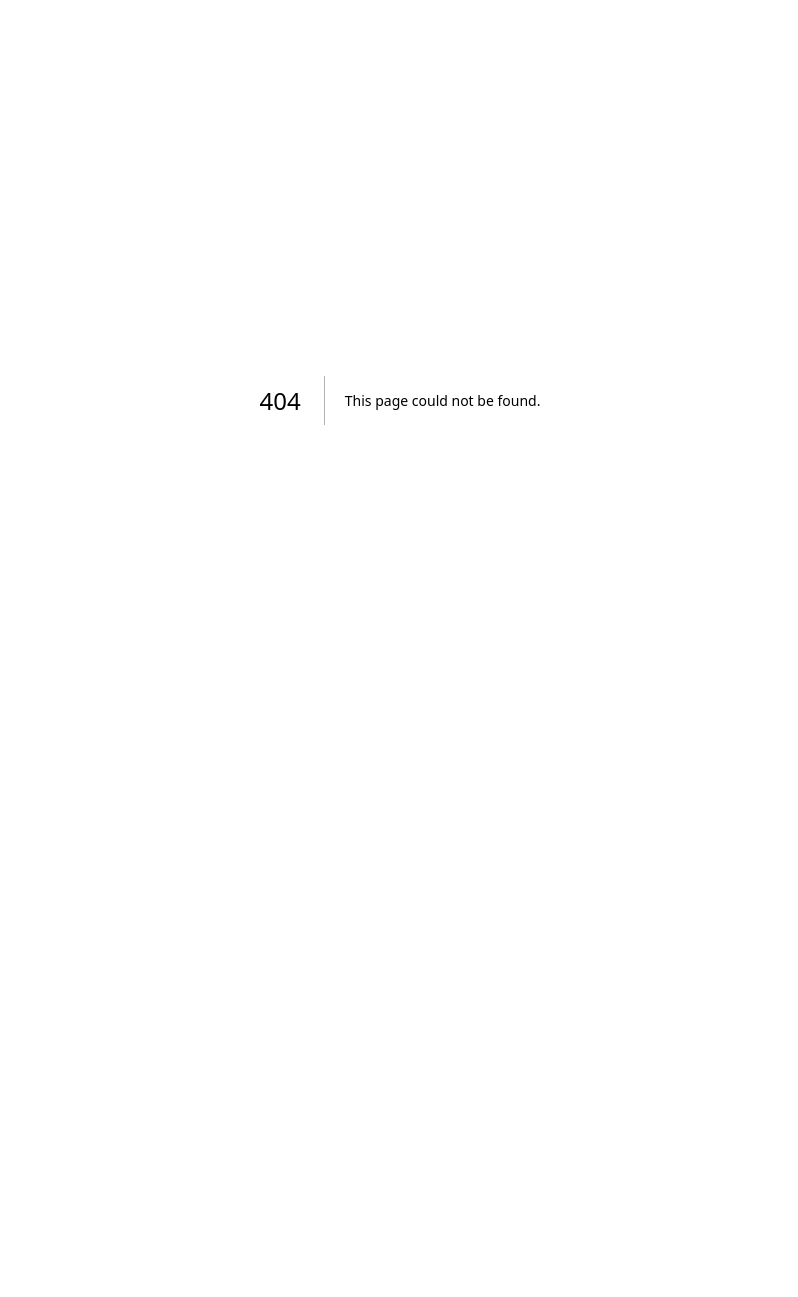
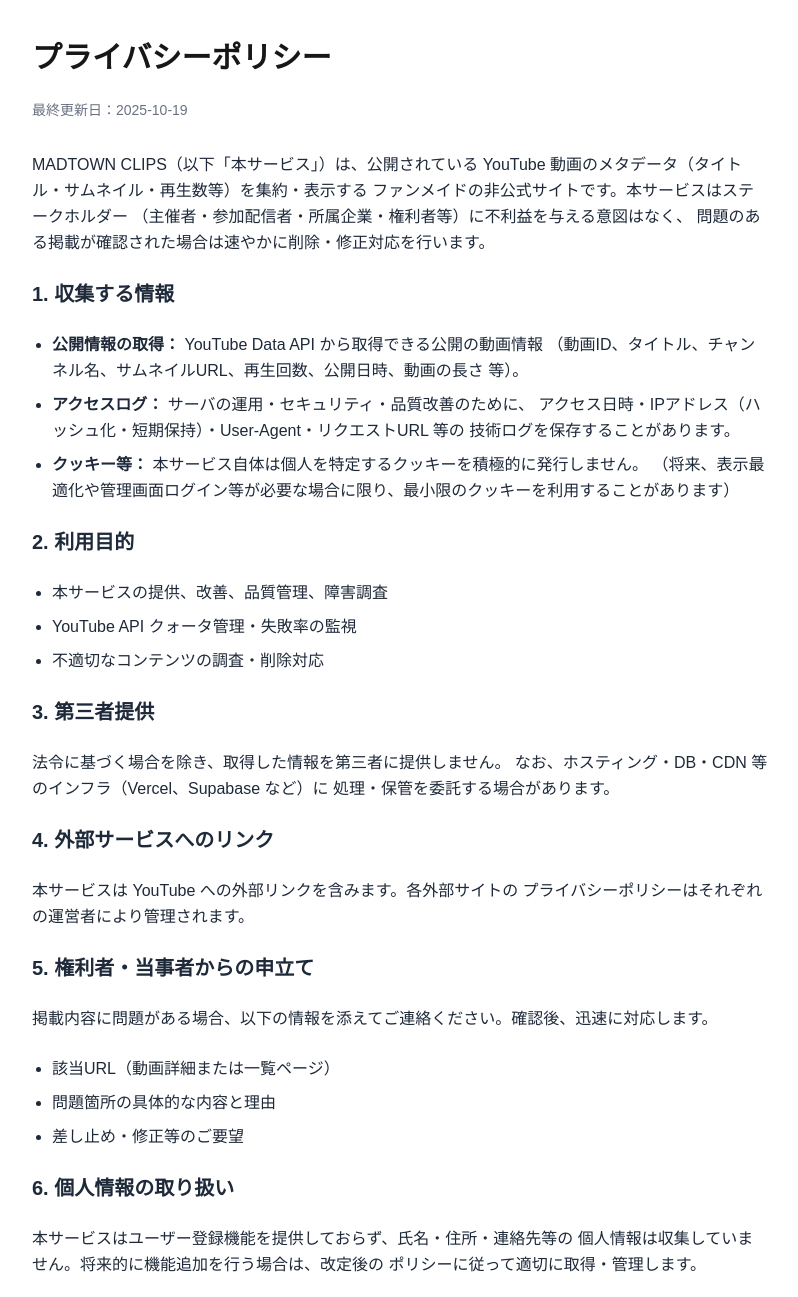
Before and after one commit to okikurumi06/MADTOWN-CLIPS, a Next.js app: page /privacy in a window 1280 px wide. Before the commit this address had no page. Shown: the top 1297 px of the page, without its empty margins (240-1038 px from the left). Before the commit the page ends 800 px from the top, so only its background shows below. Built offline with nearby package versions, Linux system fonts and the light colour scheme.

Commit message:
サイト調整 2047

```diff
--- /dev/null
+++ b/public/google78bfda628ad24554.html
@@ -0,0 +1 @@
+google-site-verification: google78bfda628ad24554.html
--- /dev/null
+++ b/src/app/privacy/page.tsx
@@ -0,0 +1,99 @@
+// src/app/privacy/page.tsx
+export const metadata = {
+  title: "プライバシーポリシー | MADTOWN CLIPS",
+  description:
+    "MADTOWN CLIPS のプライバシーポリシーです。収集する情報、利用目的、第三者提供、問い合わせ先について記載します。",
+};
+
+export default function PrivacyPage() {
+  return (
+    <main className="max-w-3xl mx-auto px-4 py-10">
+      <h1 className="text-2xl sm:text-3xl font-bold mb-6">プライバシーポリシー</h1>
+
+      <p className="text-sm text-gray-500 mb-8">
+        最終更新日：2025-10-19
+      </p>
+
+      <section className="space-y-6 text-gray-800 leading-relaxed">
+        <p>
+          MADTOWN CLIPS（以下「本サービス」）は、公開されている YouTube
+          動画のメタデータ（タイトル・サムネイル・再生数等）を集約・表示する
+          ファンメイドの非公式サイトです。本サービスはステークホルダー
+          （主催者・参加配信者・所属企業・権利者等）に不利益を与える意図はなく、
+          問題のある掲載が確認された場合は速やかに削除・修正対応を行います。
+        </p>
+
+        <h2 className="text-xl font-semibold">1. 収集する情報</h2>
+        <ul className="list-disc pl-5 space-y-2">
+          <li>
+            <b>公開情報の取得：</b> YouTube Data API から取得できる公開の動画情報
+            （動画ID、タイトル、チャンネル名、サムネイルURL、再生回数、公開日時、動画の長さ 等）。
+          </li>
+          <li>
+            <b>アクセスログ：</b> サーバの運用・セキュリティ・品質改善のために、
+            アクセス日時・IPアドレス（ハッシュ化・短期保持）・User-Agent・リクエストURL 等の
+            技術ログを保存することがあります。
+          </li>
+          <li>
+            <b>クッキー等：</b> 本サービス自体は個人を特定するクッキーを積極的に発行しません。
+            （将来、表示最適化や管理画面ログイン等が必要な場合に限り、最小限のクッキーを利用することがあります）
+          </li>
+        </ul>
+
+        <h2 className="text-xl font-semibold">2. 利用目的</h2>
+        <ul className="list-disc pl-5 space-y-2">
+          <li>本サービスの提供、改善、品質管理、障害調査</li>
+          <li>YouTube API クォータ管理・失敗率の監視</li>
+          <li>不適切なコンテンツの調査・削除対応</li>
+        </ul>
+
+        <h2 className="text-xl font-semibold">3. 第三者提供</h2>
+        <p>
+          法令に基づく場合を除き、取得した情報を第三者に提供しません。
+          なお、ホスティング・DB・CDN 等のインフラ（Vercel、Supabase など）に
+          処理・保管を委託する場合があります。
+        </p>
+
+        <h2 className="text-xl font-semibold">4. 外部サービスへのリンク</h2>
+        <p>
+          本サービスは YouTube への外部リンクを含みます。各外部サイトの
+          プライバシーポリシーはそれぞれの運営者により管理されます。
+        </p>
+
+        <h2 className="text-xl font-semibold">5. 権利者・当事者からの申立て</h2>
+        <p>
+          掲載内容に問題がある場合、以下の情報を添えてご連絡ください。確認後、迅速に対応します。
+        </p>
+        <ul className="list-disc pl-5 space-y-2">
+          <li>該当URL（動画詳細または一覧ページ）</li>
+          <li>問題箇所の具体的な内容と理由</li>
+          <li>差し止め・修正等のご要望</li>
+        </ul>
+
+        <h2 className="text-xl font-semibold">6. 個人情報の取り扱い</h2>
+        <p>
+          本サービスはユーザー登録機能を提供しておらず、氏名・住所・連絡先等の
+          個人情報は収集していません。将来的に機能追加を行う場合は、改定後の
+          ポリシーに従って適切に取得・管理します。
+        </p>
+
+        <h2 className="text-xl font-semibold">7. 改定</h2>
+        <p>
+          本ポリシーは必要に応じて改定されることがあります。重要な変更がある場合、
+          本ページで周知します。
+        </p>
+
+        <h2 className="text-xl font-semibold">8. お問い合わせ</h2>
+        <p>
+          本ポリシーに関するお問い合わせは、以下のメールアドレスまでご連絡ください。<br />
+          <a
+            href="mailto:okikurumi2525@gmail.com"
+            className="underline text-purple-700"
+          >
+            okikurumi2525@gmail.com
+          </a>
+        </p>
+      </section>
+    </main>
+  );
+}
--- a/src/app/ranking/RankingContent.tsx
+++ b/src/app/ranking/RankingContent.tsx
@@ -77,6 +77,7 @@ export default function RankingContent() {
     if (num >= 1 && num <= totalPages) {
       setPage(num);
       updateURL({ page: num });
+      window.scrollTo({ top: 0, behavior: "smooth" }); // 📱 ページ移動時に上部へ戻る
     }
   };
 
@@ -104,7 +105,7 @@ export default function RankingContent() {
           }}
           className="px-4 py-2 rounded-lg transition w-full sm:w-auto
                      bg-purple-600 text-white hover:bg-purple-700
-                     dark:bg-purple-500 dark:hover:bg-purple-400 dark:text-white"
+                     dark:bg-purple-500 dark:hover:bg-purple-400"
         >
           検索
         </button>
@@ -124,7 +125,7 @@ export default function RankingContent() {
               setPage(1);
               updateURL({ type: item.key, page: 1 });
             }}
-            className={`px-3 sm:px-4 py-2 rounded-lg border text-sm sm:text-base ${
+            className={`px-3 sm:px-4 py-2 rounded-lg border text-sm sm:text-base min-h-[44px] ${
               type === item.key
                 ? "bg-purple-600 text-white dark:bg-purple-500"
                 : "bg-gray-100 dark:bg-gray-700 hover:bg-gray-200 dark:hover:bg-gray-600"
@@ -150,7 +151,7 @@ export default function RankingContent() {
                 setPage(1);
                 updateURL({ period: p.key, page: 1 });
               }}
-              className={`px-3 sm:px-4 py-2 rounded-lg border text-sm sm:text-base ${
+              className={`px-3 sm:px-4 py-2 rounded-lg border text-sm sm:text-base min-h-[44px] ${
                 period === p.key
                   ? "bg-purple-600 text-white dark:bg-purple-500"
                   : "bg-gray-100 dark:bg-gray-700 hover:bg-gray-200 dark:hover:bg-gray-600"
@@ -175,7 +176,7 @@ export default function RankingContent() {
               setPage(1);
               updateURL({ order: o.key, page: 1 });
             }}
-            className={`px-3 sm:px-4 py-2 rounded-lg border text-sm sm:text-base ${
+            className={`px-3 sm:px-4 py-2 rounded-lg border text-sm sm:text-base min-h-[44px] ${
               order === o.key
                 ? "bg-purple-600 text-white dark:bg-purple-500"
                 : "bg-gray-100 dark:bg-gray-700 hover:bg-gray-200 dark:hover:bg-gray-600"
@@ -203,13 +204,13 @@ export default function RankingContent() {
               }
               target="_blank"
               rel="noopener noreferrer"
-              className="rounded-xl overflow-hidden shadow-md hover:shadow-xl transition
-                         bg-white dark:bg-gray-800"
+              className="rounded-xl overflow-hidden shadow-md hover:shadow-xl transition bg-white dark:bg-gray-800"
             >
               <img
                 src={v.thumbnail_url}
                 alt={v.title}
                 className="w-full aspect-[16/9] object-cover"
+                loading="lazy"
               />
               <div className="p-3 sm:p-4">
                 {!query && order === "view_count" && (
@@ -243,36 +244,27 @@ export default function RankingContent() {
 
       {/* 📄 ページネーション */}
       {totalPages > 1 && (
-        <div className="flex flex-wrap justify-center items-center gap-2 mt-10 mb-24 select-none">
+        <div className="flex justify-center flex-wrap items-center gap-1 sm:gap-2 mt-10 mb-24 select-none">
+          {["«", "‹"].map((symbol, i) => (
             <button
-            onClick={() => goToPage(1)}
+              key={symbol}
+              onClick={() => goToPage(i === 0 ? 1 : page - 1)}
               disabled={page === 1}
-            className={`px-2 py-1 text-lg ${
+              className={`w-8 h-8 sm:w-9 sm:h-9 flex items-center justify-center rounded-md text-lg ${
                 page === 1
                   ? "text-gray-400 cursor-not-allowed"
-                : "hover:text-gray-800 dark:hover:text-gray-100"
+                  : "hover:bg-gray-100 dark:hover:bg-gray-700"
               }`}
             >
-            «
+              {symbol}
             </button>
-
-          <button
-            onClick={() => goToPage(page - 1)}
-            disabled={page === 1}
-            className={`px-2 py-1 text-lg ${
-              page === 1
-                ? "text-gray-400 cursor-not-allowed"
-                : "hover:text-gray-800 dark:hover:text-gray-100"
-            }`}
-          >
-            ‹
-          </button>
+          ))}
 
           {Array.from({ length: endPage - startPage + 1 }, (_, i) => startPage + i).map((num) => (
             <button
               key={num}
               onClick={() => goToPage(num)}
-              className={`px-3 py-1 rounded-md text-sm font-medium ${
+              className={`w-8 h-8 sm:w-9 sm:h-9 flex items-center justify-center rounded-md text-sm font-medium ${
                 num === page
                   ? "bg-purple-600 text-white dark:bg-purple-500"
                   : "text-gray-700 dark:text-gray-200 hover:bg-gray-100 dark:hover:bg-gray-700"
@@ -282,29 +274,20 @@ export default function RankingContent() {
             </button>
           ))}
 
+          {["›", "»"].map((symbol, i) => (
             <button
-            onClick={() => goToPage(page + 1)}
+              key={symbol}
+              onClick={() => goToPage(i === 0 ? page + 1 : totalPages)}
               disabled={page === totalPages}
-            className={`px-2 py-1 text-lg ${
+              className={`w-8 h-8 sm:w-9 sm:h-9 flex items-center justify-center rounded-md text-lg ${
                 page === totalPages
                   ? "text-gray-400 cursor-not-allowed"
-                : "hover:text-gray-800 dark:hover:text-gray-100"
+                  : "hover:bg-gray-100 dark:hover:bg-gray-700"
               }`}
             >
-            ›
+              {symbol}
             </button>
-
-          <button
-            onClick={() => goToPage(totalPages)}
-            disabled={page === totalPages}
-            className={`px-2 py-1 text-lg ${
-              page === totalPages
-                ? "text-gray-400 cursor-not-allowed"
-                : "hover:text-gray-800 dark:hover:text-gray-100"
-            }`}
-          >
-            »
-          </button>
+          ))}
         </div>
       )}
 
@@ -318,6 +301,10 @@ export default function RankingContent() {
           className="underline hover:text-gray-700 dark:hover:text-gray-200 transition"
         >
           GitHub
+        </a>{" "}
+        ·{" "}
+        <a href="/privacy" className="underline hover:text-gray-700 dark:hover:text-gray-200 transition">
+          プライバシーポリシー
         </a>
       </footer>
     </main>
--- a/src/app/ranking/page.tsx
+++ b/src/app/ranking/page.tsx
@@ -1,7 +1,53 @@
-"use client";
-
+import type { Metadata } from "next";
 import { Suspense } from "react";
 import RankingContent from "./RankingContent";
+
+export async function generateMetadata(
+  { searchParams }: { searchParams: Record<string, string | undefined> }
+): Promise<Metadata> {
+  const base = "https://madtown-clips.vercel.app"; // ← ドメイン変更時に更新
+  const period = searchParams.period ?? "week";
+  const type   = searchParams.type ?? "all";
+  const order  = searchParams.order ?? "view_count";
+  const page   = Number(searchParams.page ?? "1");
+  const q      = (searchParams.q ?? "").trim();
+
+  // タイトルと説明を生成
+  const pieces: string[] = [];
+  if (q) pieces.push(`「${q}」の検索結果`);
+  pieces.push("MADTOWN 切り抜きランキング");
+  const title = pieces.join(" | ");
+
+  const desc = q
+    ? `「${q}」を含むMADTOWN切り抜き動画の人気ランキング。動画タイプ: ${type}、期間: ${period}、並び順: ${order}（p.${page}）`
+    : `MADTOWN切り抜き動画の人気ランキング。動画タイプ: ${type}、期間: ${period}、並び順: ${order}（p.${page}）`;
+
+  // canonical URL（重複除外）
+  const url = new URL(`${base}/ranking`);
+  if (period !== "week") url.searchParams.set("period", period);
+  if (type !== "all") url.searchParams.set("type", type);
+  if (order !== "view_count") url.searchParams.set("order", order);
+  if (q) url.searchParams.set("q", q);
+  if (page > 1) url.searchParams.set("page", String(page));
+  const canonical = url.toString();
+
+  return {
+    title,
+    description: desc,
+    alternates: { canonical },
+    openGraph: {
+      title,
+      description: desc,
+      url: canonical,
+      siteName: "MADTOWN CLIPS",
+      type: "website",
+    },
+    robots: {
+      index: true,
+      follow: true,
+    },
+  };
+}
 
 export default function RankingPage() {
   return (
--- /dev/null
+++ b/src/app/sitemap.ts
@@ -0,0 +1,28 @@
+// src/app/sitemap.ts
+import type { MetadataRoute } from "next";
+
+export default function sitemap(): MetadataRoute.Sitemap {
+  const base = "https://madtown-clips.vercel.app"; // ← 独自ドメインに変える場合はここ
+
+  return [
+    {
+      url: `${base}/`,
+      lastModified: new Date(),
+      changeFrequency: "daily",
+      priority: 0.8,
+    },
+    {
+      url: `${base}/ranking`,
+      lastModified: new Date(),
+      changeFrequency: "hourly",
+      priority: 0.9,
+    },
+    {
+      url: `${base}/privacy`,
+      lastModified: new Date(),
+      changeFrequency: "yearly",
+      priority: 0.3,
+    },
+    // 追加で /admin は入れない（管理画面なので）
+  ];
+}
```
Also changed, not shown: public/robots.txt (added), 1 other file (tests, documents, lock files or other folders). Lines whose indentation alone changed are shown as unchanged.
